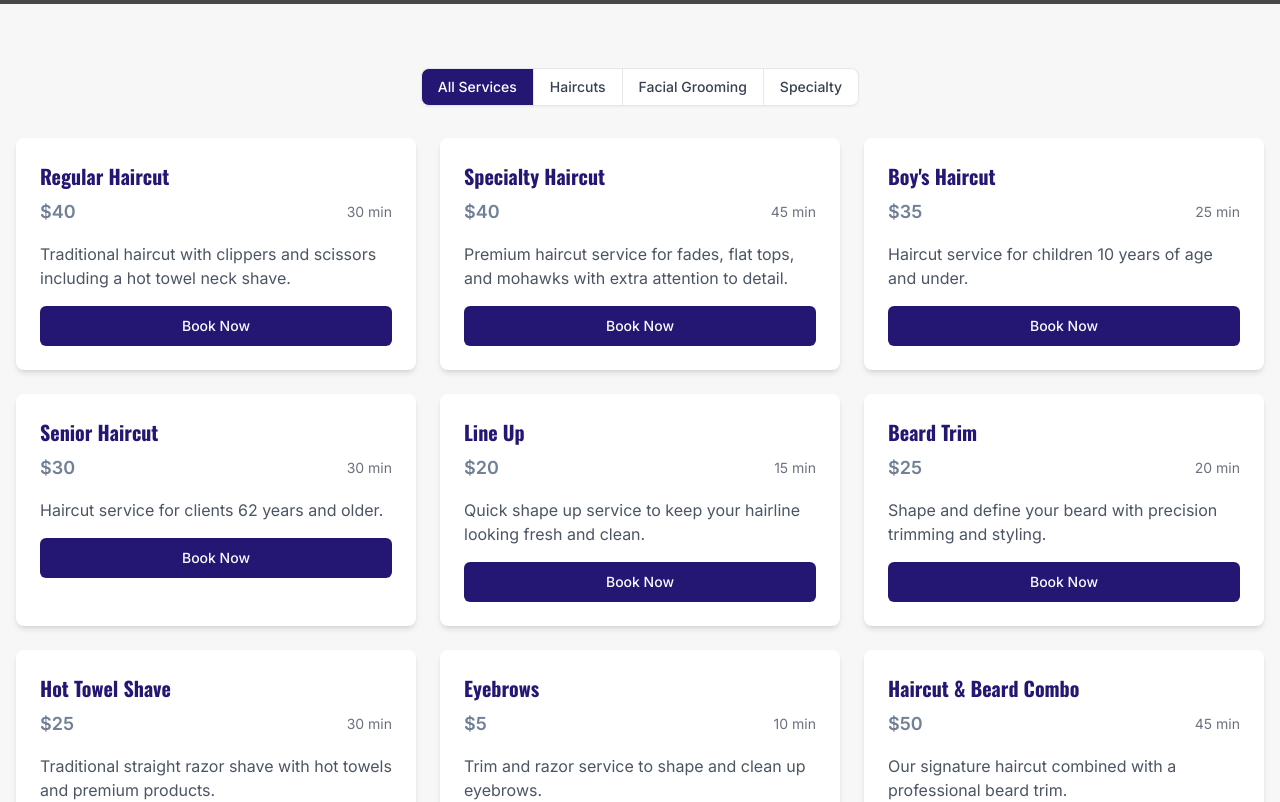
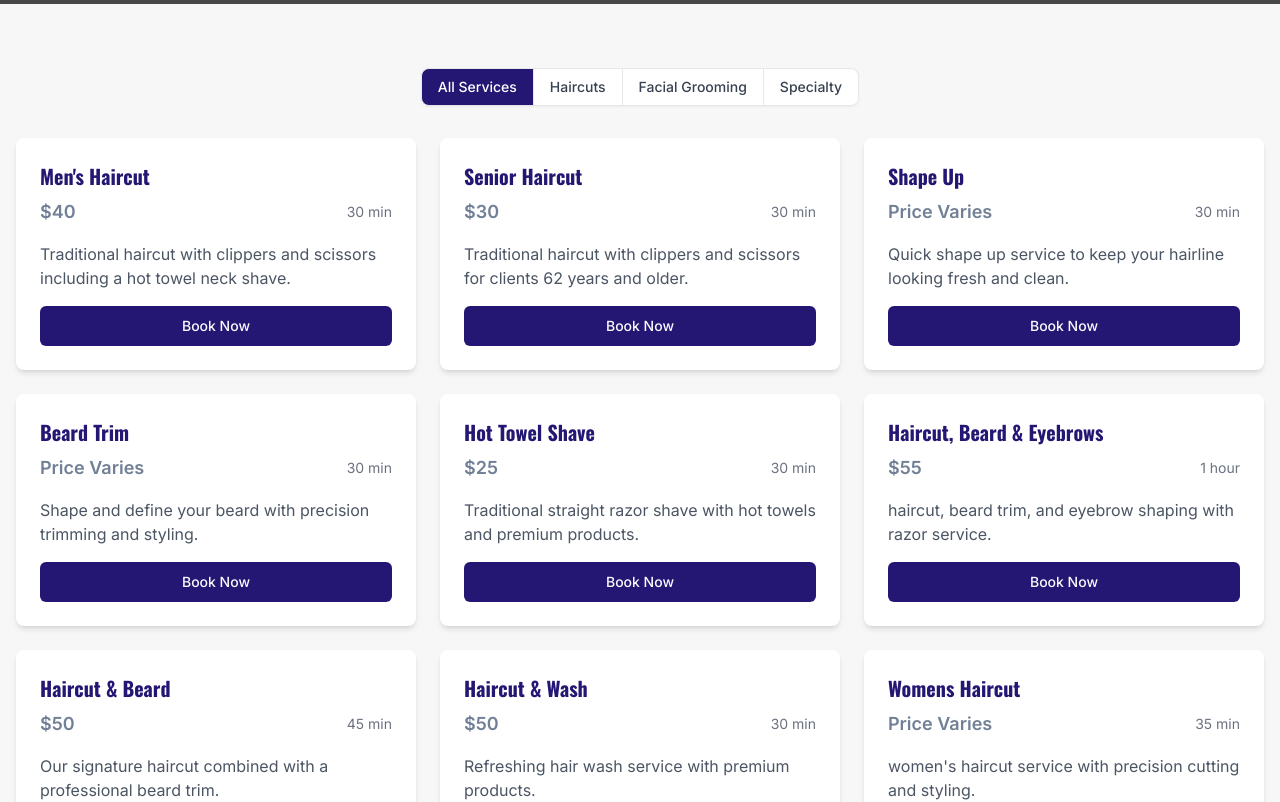
Before and after one commit to peymannaderi10/GarysBarbershopNJ.com, a React (Vite) app: page /services in a window 1280 px wide. Shown: the part 460-1262 px from the top of the page. Built offline with nearby package versions, Linux system fonts and the light colour scheme; grey boxes are pictures that could not be loaded.

Commit message:
update services

```diff
--- a/src/pages/Services.tsx
+++ b/src/pages/Services.tsx
@@ -17,7 +17,7 @@ const allServices: ServiceItem[] = [
   // Haircuts
   {
     id: 1,
-    name: "Regular Haircut",
+    name: "Men's Haircut",
     description: "Traditional haircut with clippers and scissors including a hot towel neck shave.",
     price: "$40",
     duration: "30 min",
@@ -25,47 +25,31 @@ const allServices: ServiceItem[] = [
   },
   {
     id: 2,
-    name: "Specialty Haircut",
-    description: "Premium haircut service for fades, flat tops, and mohawks with extra attention to detail.",
-    price: "$40",
-    duration: "45 min",
-    category: "haircuts"
-  },
-  {
-    id: 3,
-    name: "Boy's Haircut",
-    description: "Haircut service for children 10 years of age and under.",
-    price: "$35",
-    duration: "25 min",
-    category: "haircuts"
-  },
-  {
-    id: 4,
     name: "Senior Haircut",
-    description: "Haircut service for clients 62 years and older.",
+    description: "Traditional haircut with clippers and scissors for clients 62 years and older.",
     price: "$30",
     duration: "30 min",
     category: "haircuts"
   },
   {
-    id: 5,
-    name: "Line Up",
+    id: 3,
+    name: "Shape Up",
     description: "Quick shape up service to keep your hairline looking fresh and clean.",
-    price: "$20",
-    duration: "15 min",
+    price: "Price Varies",
+    duration: "30 min",
     category: "haircuts"
   },
   // Beard Services
   {
-    id: 6,
+    id: 4,
     name: "Beard Trim",
     description: "Shape and define your beard with precision trimming and styling.",
-    price: "$25",
-    duration: "20 min",
+    price: "Price Varies",
+    duration: "30 min",
     category: "beards"
   },
   {
-    id: 7,
+    id: 5,
     name: "Hot Towel Shave",
     description: "Traditional straight razor shave with hot towels and premium products.",
     price: "$25",
@@ -73,44 +57,36 @@ const allServices: ServiceItem[] = [
     category: "beards"
   },
   {
-    id: 8,
-    name: "Eyebrows",
-    description: "Trim and razor service to shape and clean up eyebrows.",
-    price: "$5",
-    duration: "10 min",
+      id: 6,
+    name: "Haircut, Beard & Eyebrows",
+    description: "haircut, beard trim, and eyebrow shaping with razor service.",
+    price: "$55",
+    duration: "1 hour",
     category: "beards"
   },
   // Specialty Services
   {
-    id: 9,
-    name: "Haircut & Beard Combo",
+    id: 7,
+    name: "Haircut & Beard",
     description: "Our signature haircut combined with a professional beard trim.",
     price: "$50",
     duration: "45 min",
     category: "specialty"
   },
   {
-    id: 10,
-    name: "Head Shave",
-    description: "Clean head shave with straight razor and hot towel treatment.",
-    price: "$40",
+    id: 8,
+    name: "Haircut & Wash",
+    description: "Refreshing hair wash service with premium products.",
+    price: "$50",
     duration: "30 min",
-    category: "haircuts"
-  },
-  {
-    id: 11,
-    name: "Designs/Graphics",
-    description: "Custom hair designs and graphics tailored to your style.",
-    price: "$5 & up",
-    duration: "15-30 min",
     category: "specialty"
   },
   {
-    id: 12,
-    name: "Hair Wash",
-    description: "Refreshing hair wash service with premium products.",
-    price: "$10",
-    duration: "15 min",
+    id: 9,
+    name: "Womens Haircut",
+    description: "women's haircut service with precision cutting and styling.",
+    price: "Price Varies",
+    duration: "35 min",
     category: "specialty"
   }
 ];
```
